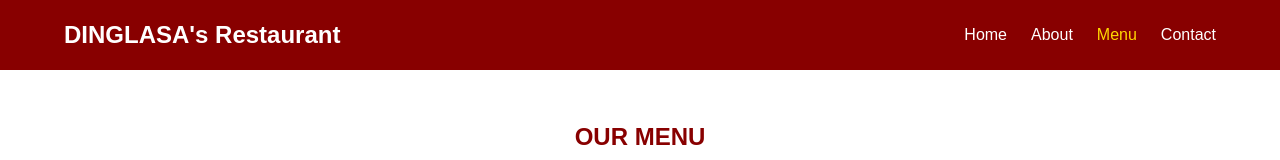
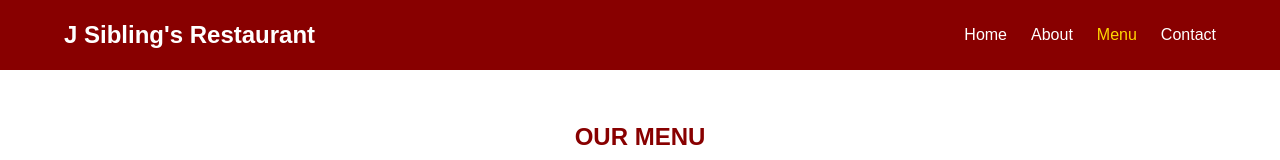
Before and after one commit to maquilingsoe/jessarestu, a plain HTML site: page menu.html in a window 1280 px wide. Shown: the top 160 px of the page. Drawn offline with Linux system fonts and the light colour scheme.

Commit message:
menu.html

```diff
--- a/menu.html
+++ b/menu.html
@@ -11,7 +11,7 @@
         <nav class="navbar">
             <div class="container">
                 <div class="logo">
-                    <a href="index.html">DINGLASA's Restaurant</a>
+                    <a href="index.html">J Sibling's Restaurant</a>
             </div>
             <ul class="nav-links">
                 <li><a href="index.html">Home</a></li>
```
